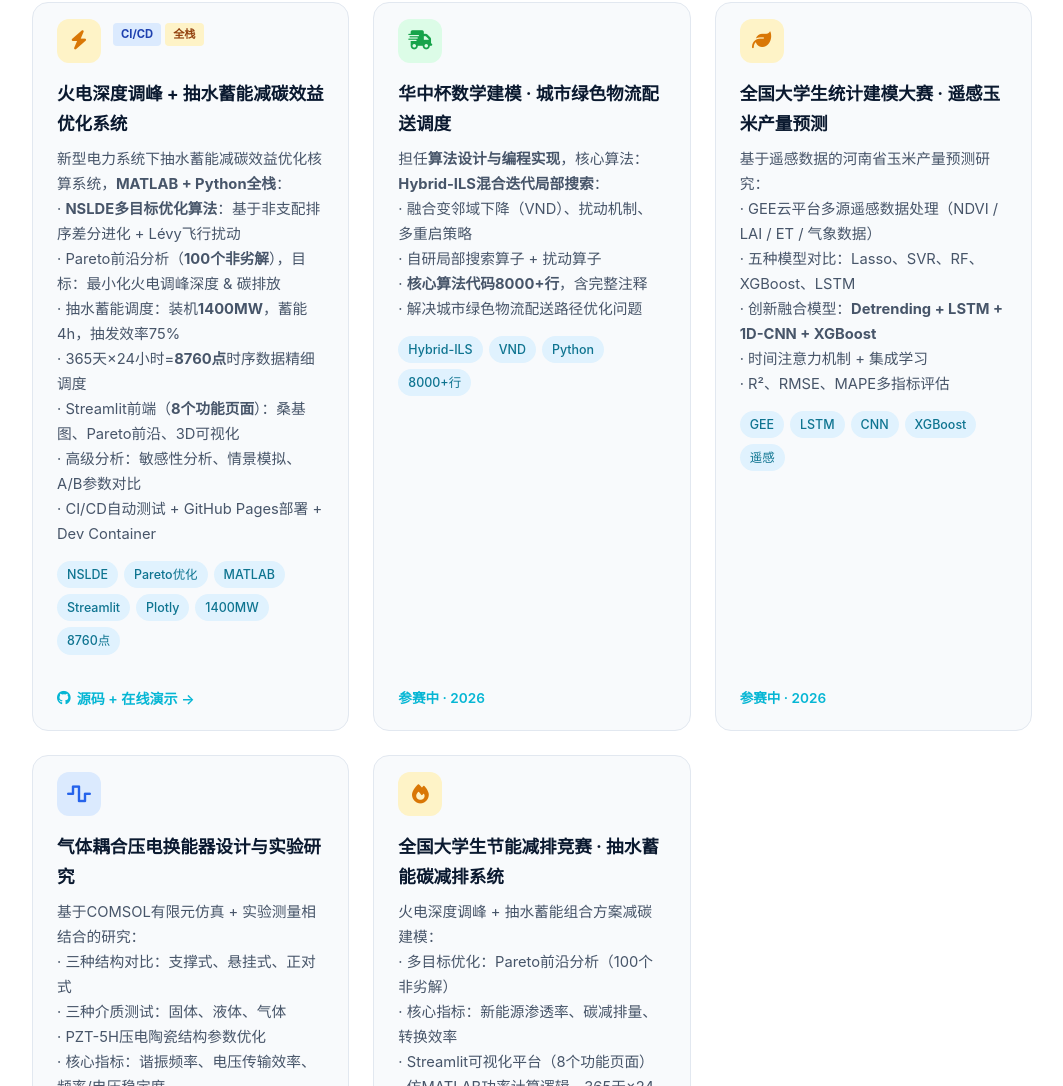
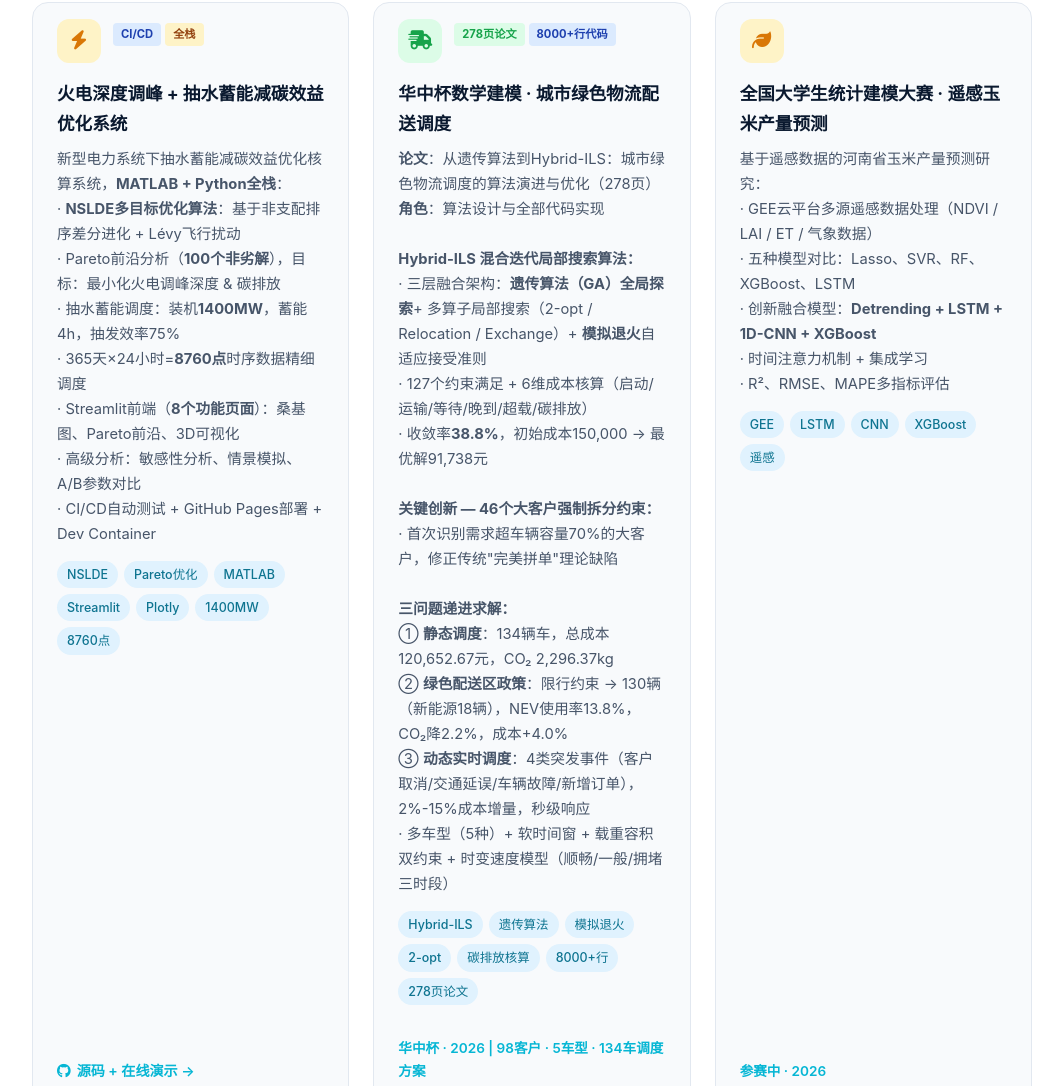
Before and after one commit to LY-muyanshiqi/Ly-muyanshiqi.github.io, a plain HTML site: page index.html in a window 1280 px wide. Shown: the part 3620-4706 px from the top of the page, without its empty margins (108-1171 px from the left). Drawn offline with Linux system fonts and the light colour scheme.

Commit message:
Refine Project #5: Huazhong Cup with 278-page paper detail (Hybrid-ILS, GA+SA, 46 big-customer split, 3-problem chain)

```diff
--- a/index.html
+++ b/index.html
@@ -1020,23 +1020,41 @@
                     <div class="project-icon code">
                         <i class="fa-solid fa-truck-fast"></i>
                     </div>
+                    <div style="margin-top:4px;display:flex;gap:4px;">
+                        <span style="background:#dcfce7;color:#16a34a;padding:2px 8px;border-radius:4px;font-size:0.7rem;font-weight:700;">278页论文</span>
+                        <span style="background:#dbeafe;color:#1e40af;padding:2px 8px;border-radius:4px;font-size:0.7rem;font-weight:700;">8000+行代码</span>
+                    </div>
                 </div>
                 <div class="project-card-body">
                     <h3>华中杯数学建模 · 城市绿色物流配送调度</h3>
-                    <p>担任<strong>算法设计与编程实现</strong>，核心算法：<strong>Hybrid-ILS混合迭代局部搜索</strong>：<br>
-                    · 融合变邻域下降（VND）、扰动机制、多重启策略<br>
-                    · 自研局部搜索算子 + 扰动算子<br>
-                    · <strong>核心算法代码8000+行</strong>，含完整注释<br>
-                    · 解决城市绿色物流配送路径优化问题</p>
+                    <p><strong>论文</strong>：从遗传算法到Hybrid-ILS：城市绿色物流调度的算法演进与优化（278页）<br>
+                    <strong>角色</strong>：算法设计与全部代码实现<br>
+                    <br>
+                    <strong>Hybrid-ILS 混合迭代局部搜索算法：</strong><br>
+                    · 三层融合架构：<strong>遗传算法（GA）全局探索</strong>+ 多算子局部搜索（2-opt / Relocation / Exchange）+ <strong>模拟退火</strong>自适应接受准则<br>
+                    · 127个约束满足 + 6维成本核算（启动/运输/等待/晚到/超载/碳排放）<br>
+                    · 收敛率<strong>38.8%</strong>，初始成本150,000 → 最优解91,738元<br>
+                    <br>
+                    <strong>关键创新 — 46个大客户强制拆分约束：</strong><br>
+                    · 首次识别需求超车辆容量70%的大客户，修正传统"完美拼单"理论缺陷<br>
+                    <br>
+                    <strong>三问题递进求解：</strong><br>
+                    ① <strong>静态调度</strong>：134辆车，总成本120,652.67元，CO₂ 2,296.37kg<br>
+                    ② <strong>绿色配送区政策</strong>：限行约束 → 130辆（新能源18辆），NEV使用率13.8%，CO₂降2.2%，成本+4.0%<br>
+                    ③ <strong>动态实时调度</strong>：4类突发事件（客户取消/交通延误/车辆故障/新增订单），2%-15%成本增量，秒级响应<br>
+                    · 多车型（5种）+ 软时间窗 + 载重容积双约束 + 时变速度模型（顺畅/一般/拥堵三时段）</p>
                     <div class="project-tech-stack">
                         <span class="project-tech">Hybrid-ILS</span>
-                        <span class="project-tech">VND</span>
-                        <span class="project-tech">Python</span>
+                        <span class="project-tech">遗传算法</span>
+                        <span class="project-tech">模拟退火</span>
+                        <span class="project-tech">2-opt</span>
+                        <span class="project-tech">碳排放核算</span>
                         <span class="project-tech">8000+行</span>
+                        <span class="project-tech">278页论文</span>
                     </div>
                 </div>
                 <div class="project-card-footer">
-                    <span style="font-size:0.85rem;color:var(--cyan);font-weight:600;">参赛中 · 2026</span>
+                    <span style="font-size:0.85rem;color:var(--cyan);font-weight:600;">华中杯 · 2026 | 98客户 · 5车型 · 134车调度方案</span>
                 </div>
             </div>
 
```
